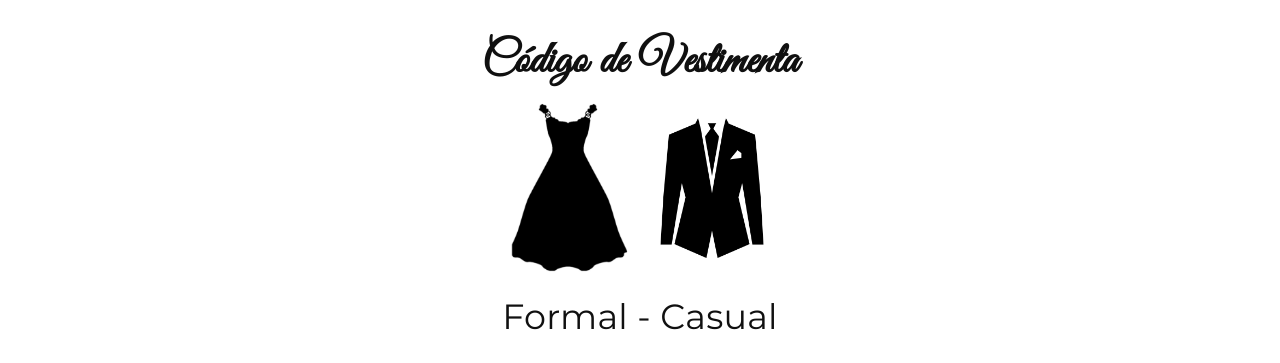
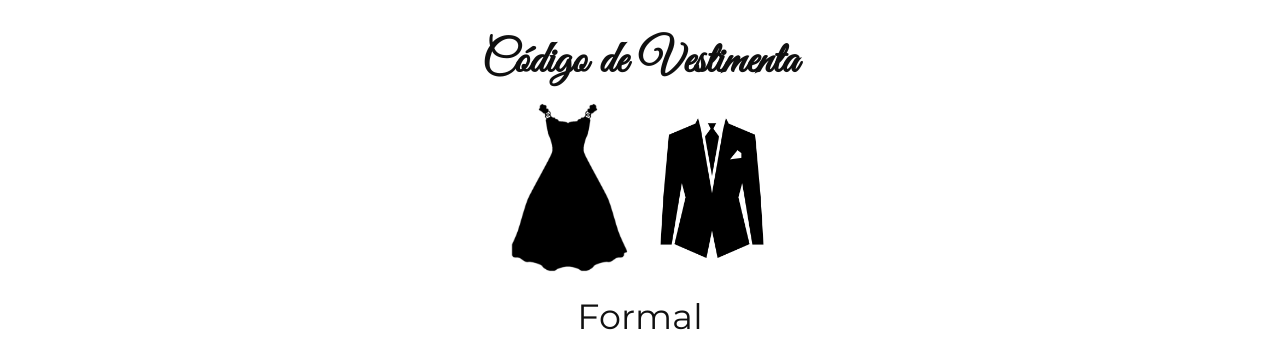
Before and after one commit to eweb1/losxvdefatima, a plain HTML site: page index.html in a window 1280 px wide. Shown: the part 2600-2963 px from the top of the page. Drawn offline with Linux system fonts and the light colour scheme; files that its build step writes are made by us from their sources; a script that the page names is missing; a web font is replaced by a local one.

Commit message:
Update index.html

```diff
--- a/index.html
+++ b/index.html
@@ -307,7 +307,7 @@
 <h2 class="headline">Código de Vestimenta</h2>
 <img src="img/vestimenta.jpg" alt="480x320" class="img-responsive center-block img-headline-v2">
 <img src="img/vestimenta2.png" alt="480x320" class="img-responsive center-block img-headline-v2">
-<h3 class="wed-text" style="font-weight: 100;font-size: 35px;"> Formal -  Casual</h3>
+<h3 class="wed-text" style="font-weight: 100;font-size: 35px;"> Formal</h3>
 </div>
 </div>
 </section>
```
